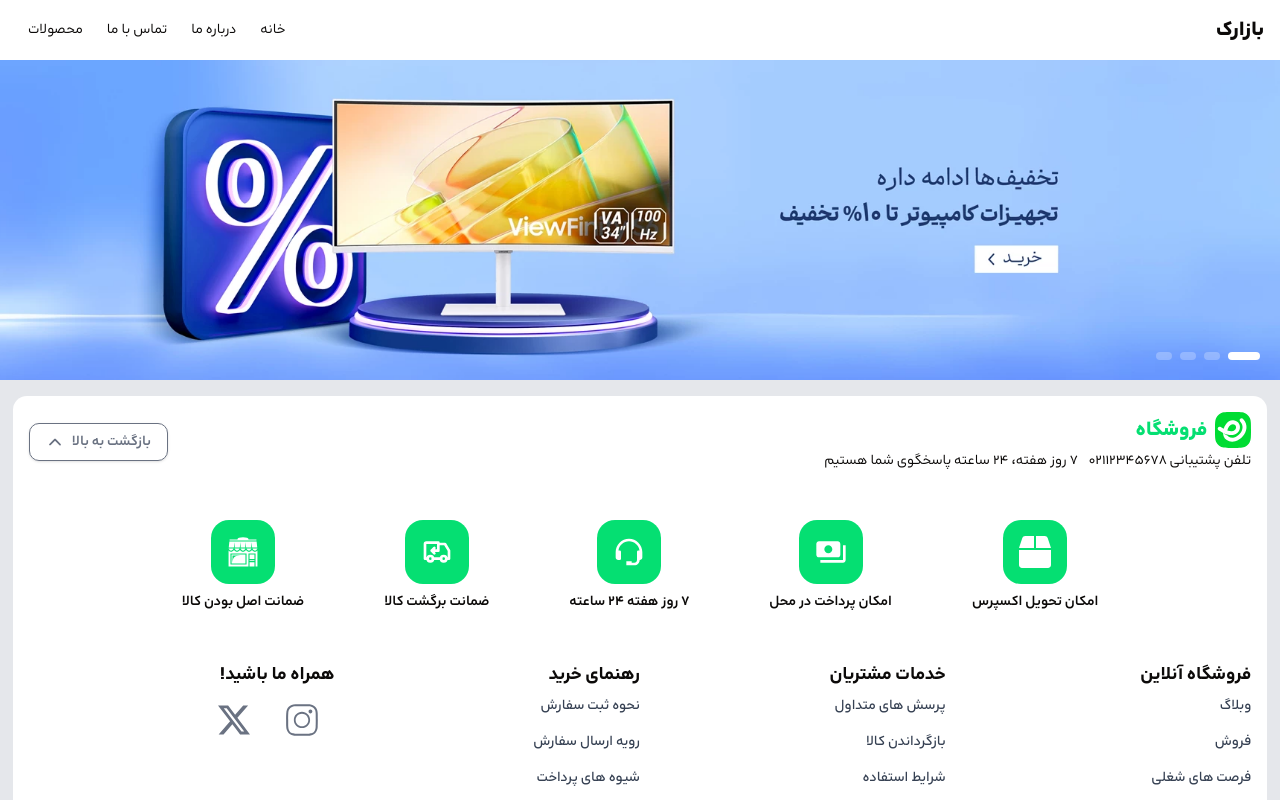
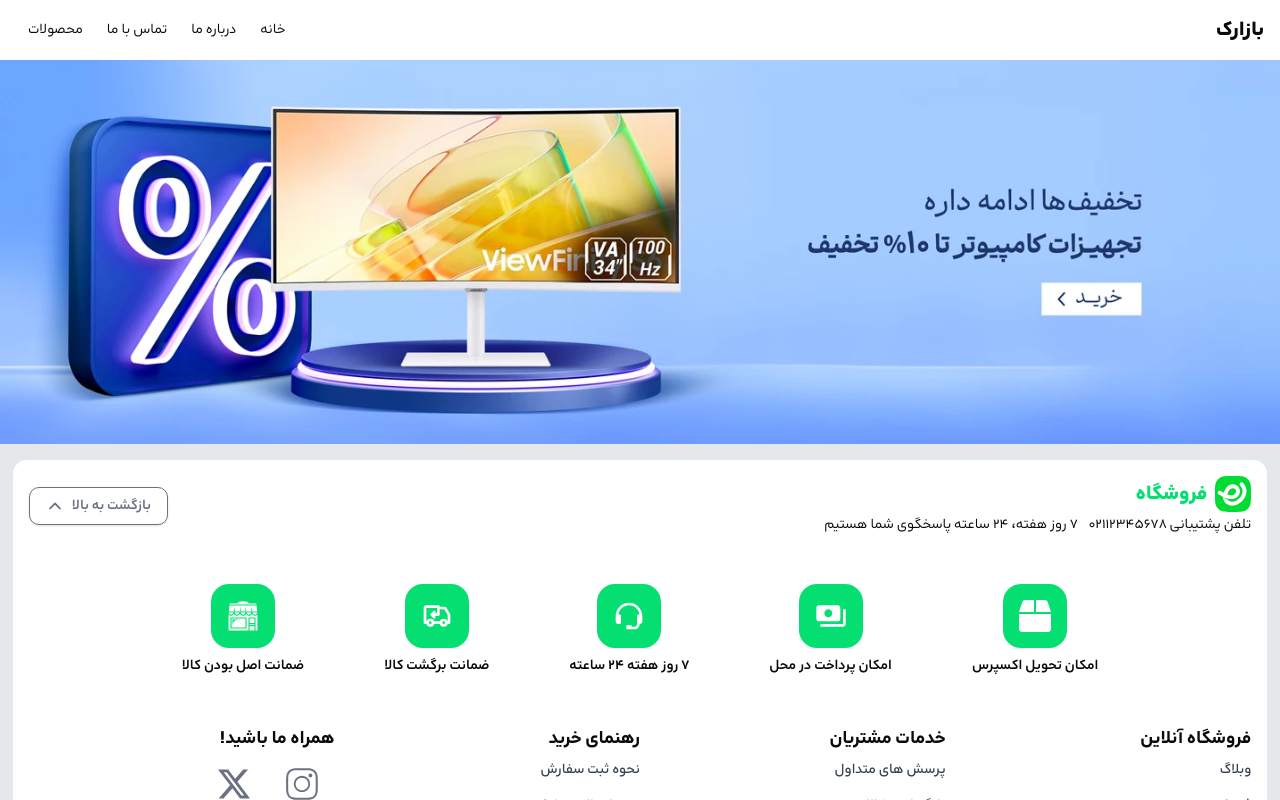
Before and after one commit to amirhirx/ecommerce-website, a Next.js app: page / in a window 1280 px wide. Shown: the top 800 px of the page. Built offline with nearby package versions, Linux system fonts and the light colour scheme.

Commit message:
feat: remake slider with swiper

```diff
--- a/components/Slider.tsx
+++ b/components/Slider.tsx
@@ -1,47 +1,55 @@
-"use client"
-import Image from "next/image"
-import Link from "next/link"
-import { useState } from "react"
+"use client";
+import Image from "next/image";
+import Link from "next/link";
+import { v4 as uuid } from "uuid";
+import { Swiper, SwiperSlide } from "swiper/react";
+import "swiper/css";
 
 const slides = [
-    { image: "/images/slides/banner01.webp", alt: "Banner 1", link: "#" },
-    { image: "/images/slides/banner02.webp", alt: "Banner 2", link: "#" },
-    { image: "/images/slides/banner03.webp", alt: "Banner 3", link: "#" },
-    { image: "/images/slides/banner04.webp", alt: "Banner 4", link: "#" },
-]
+  {
+    id: uuid(),
+    image: "/images/slides/banner01.webp",
+    alt: "Banner 1",
+    link: "#",
+  },
+  {
+    id: uuid(),
+    image: "/images/slides/banner02.webp",
+    alt: "Banner 2",
+    link: "#",
+  },
+  {
+    id: uuid(),
+    image: "/images/slides/banner03.webp",
+    alt: "Banner 3",
+    link: "#",
+  },
+  {
+    id: uuid(),
+    image: "/images/slides/banner04.webp",
+    alt: "Banner 4",
+    link: "#",
+  },
+];
 
 export default function Slider() {
-    const [activeIndex, setActiveIndex] = useState(0)
-
   return (
-        <section className="w-full h-80 flex relative">
-            {slides.map(({ image, alt, link }, index) => {
+    <Swiper className="w-full h-96" slidesPerView={1} spaceBetween={0}>
+      {slides.map(({ id, image, alt, link }) => {
         return (
-                    <Link
-                        href={link}
-                        key={`slide-${index}`}
-                        className={`${activeIndex == index ? "w-full opacity-100" : "w-0 opacity-0"}  relative transition-all overflow-hidden`}
-                    >
+          <SwiperSlide key={id}>
+            <Link href={link}>
               <Image
                 src={image}
                 alt={alt}
                 fill
-                            className="absolute top-0 left-0 object-cover"
+                className="object-cover"
+                loading="eager"
               />
             </Link>
-                )
+          </SwiperSlide>
+        );
       })}
-            <div className="absolute right-5 bottom-5 z-10 flex items-center gap-2">
-                {slides.map((_, index) => {
-                    return (
-                        <span
-                            key={`slide-pagination-${index}`}
-                            onClick={() => setActiveIndex(index)}
-                            className={`${activeIndex == index ? "opacity-100 px-4" : "opacity-25 px-2"} bg-white py-1 rounded cursor-pointer transition`}
-                        ></span>
-                    )
-                })}
-            </div>
-        </section>
-    )
+    </Swiper>
+  );
 }
```
Lines whose indentation alone changed are shown as unchanged.
